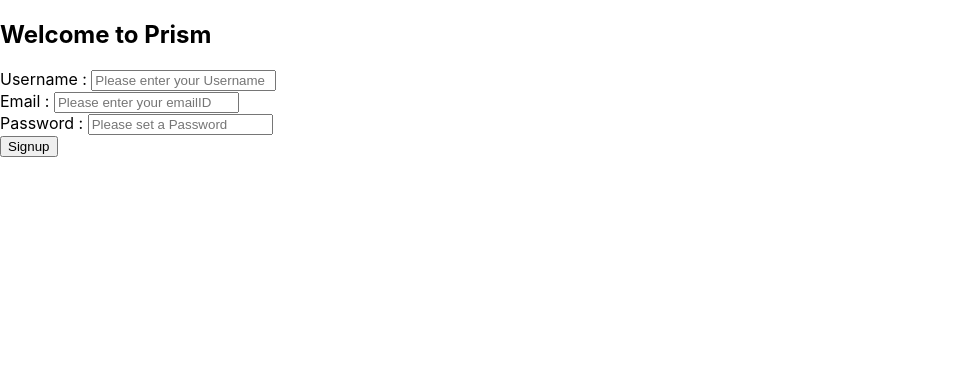
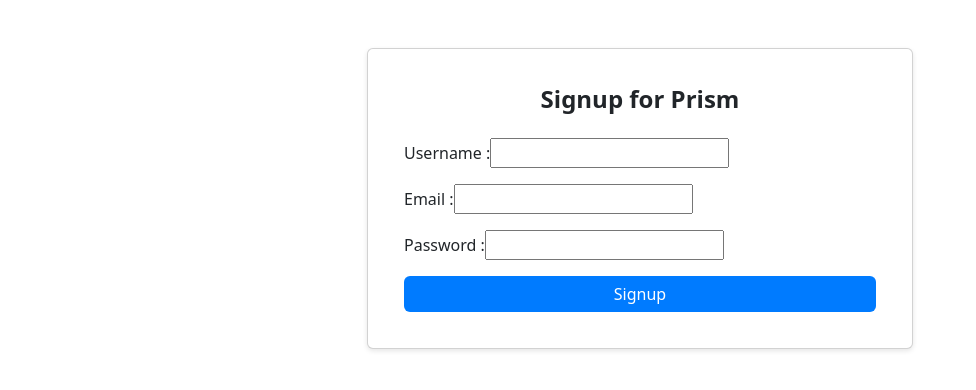
Before and after one commit to VijayKrishnaY07/Login_and_Signup, a React (Create React App) app: page /signup in a window 1280 px wide. Shown: the top 390 px of the page, without its empty margins (0-976 px from the left). Built offline with nearby package versions, Linux system fonts and the light colour scheme.

Commit message:
Added Styles using Bootstrap

```diff
--- a/package.json
+++ b/package.json
@@ -7,6 +7,7 @@
     "@testing-library/react": "^13.4.0",
     "@testing-library/user-event": "^13.5.0",
     "axios": "^1.7.2",
+    "bootstrap": "^5.3.3",
     "react": "^18.3.1",
     "react-dom": "^18.3.1",
     "react-router-dom": "^6.24.1",
--- a/src/App.js
+++ b/src/App.js
@@ -4,6 +4,8 @@
 import Signup from "./components/signup";
 import Dashboard from "./components/dashboard";
 import PrivateRoute from "./components/privateroute";
+import "bootstrap/dist/css/bootstrap.min.css";
+import "./styles.css";
 
 const App = () => {
   return (
--- a/src/components/login.js
+++ b/src/components/login.js
@@ -24,34 +24,46 @@
   };
 
   return (
+    <div className="container mt-5">
+      <div className="row justify-center"></div>
+      <div className="col-md-6">
+        <div className="card">
+          <div className="card-body">
+            <h2 className="card-title text-center mb-4">Login to Prism</h2>
             <form onSubmit={handleSubmit}>
-      <h2>Login Page</h2>
-      <div>
+              <div className="form-group mb-3">
                 <label>Email : </label>
                 <input
                   type="email"
+                  className="form-control"
                   value={email}
-          placeholder="Please enter your email address"
+                  placeholder=""
                   onChange={(e) => {
                     setEmail(e.target.value);
                   }}
                   required
                 />
               </div>
-      <div>
+              <div className="form-group mb-3">
                 <label>Password : </label>
                 <input
                   type="password"
                   value={password}
-          placeholder="Please enter your password"
+                  placeholder=""
                   onChange={(e) => {
                     setPassword(e.target.value);
                   }}
                   required
                 />
               </div>
-      <button type="submit">Login</button>
+              <button className="btn btn-primary w-100" type="submit">
+                Login
+              </button>
             </form>
+          </div>
+        </div>
+      </div>
+    </div>
   );
 };
 export default Login;
--- a/src/components/logout.js
+++ b/src/components/logout.js
@@ -7,7 +7,9 @@
   };
   return (
     <>
-      <button onClick={handleLogout}>Logout</button>
+      <button className="btn btn-primary " onClick={handleLogout}>
+        Logout
+      </button>
     </>
   );
 };
--- a/src/components/signup.js
+++ b/src/components/signup.js
@@ -22,46 +22,58 @@
   };
 
   return (
+    <div className="container mt-5">
+      <div className="row justify-content-center">
+        <div className="col-md-6">
+          <div className="card">
+            <div className="card-body">
+              <h2 className="card-title text-center mb-4">Signup for Prism</h2>
               <form onSubmit={handleSubmit}>
-      <h2>Welcome to Prism</h2>
-      <div>
+                <div className="form-group mb-3">
                   <label>Username : </label>
                   <input
                     type="text"
                     value={username}
-          placeholder="Please enter your Username"
+                    placeholder=""
                     onChange={(e) => {
                       setUserName(e.target.value);
                     }}
                     required
                   />
                 </div>
-      <div>
+                <div className="form-group mb-3">
                   <label>Email : </label>
                   <input
                     type="email"
                     value={email}
-          placeholder="Please enter your emailID"
+                    placeholder=""
                     onChange={(e) => {
                       setEmail(e.target.value);
                     }}
                     required
                   />
                 </div>
-      <div>
+                <div className="form-group mb-3">
                   <label>Password : </label>
                   <input
                     type="password"
                     value={password}
-          placeholder="Please set a Password"
+                    placeholder=""
                     onChange={(e) => {
                       setPassword(e.target.value);
                     }}
                     required
                   />
                 </div>
-      <button type="submit">Signup</button>
+                <button className="btn btn-primary w-100" type="submit">
+                  Signup
+                </button>
               </form>
+            </div>
+          </div>
+        </div>
+      </div>
+    </div>
   );
 };
 
--- a/src/index.js
+++ b/src/index.js
@@ -2,6 +2,7 @@
 import ReactDOM from "react-dom/client";
 import "./index.css";
 import App from "./App";
+import "bootstrap/dist/css/bootstrap.min.css";
 
 const root = ReactDOM.createRoot(document.getElementById("root"));
 root.render(
--- /dev/null
+++ b/src/styles.css
@@ -0,0 +1,19 @@
+.conatiner {
+  margin-top: 50px;
+}
+
+.card {
+  padding: 20px;
+  box-shadow: 0 2px 5px rgba(0, 0, 0, 0.1);
+}
+.card-title {
+  font-size: 1.5rem;
+  font-weight: bold;
+}
+.btn {
+  background-color: #007bff;
+  border: none;
+}
+.btn:hover {
+  background-color: #0056b3;
+}
```
Also changed, not shown: 1 other file (tests, documents, lock files or other folders). Lines whose indentation alone changed are shown as unchanged.
